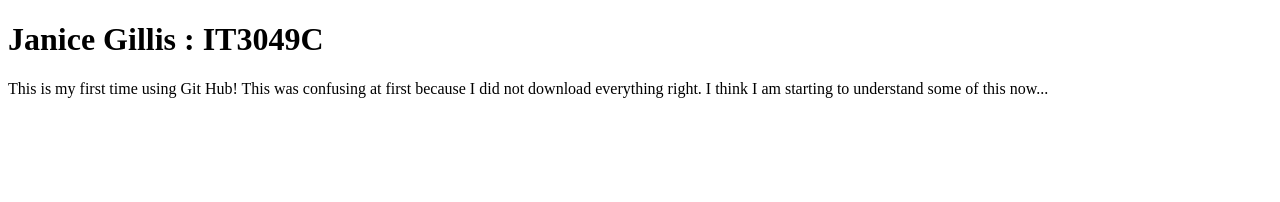
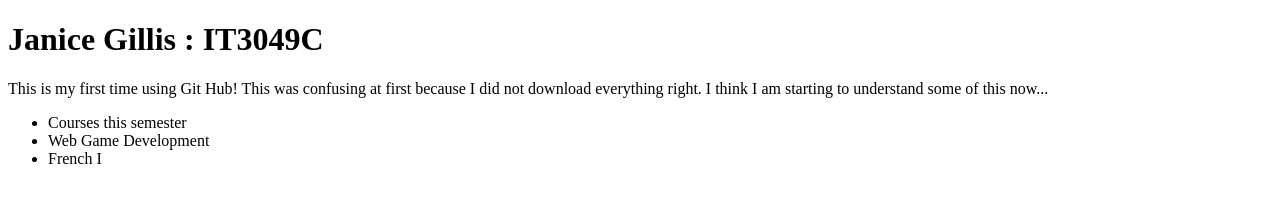
Before and after one commit to gillisj2/mywebsite3, a plain HTML site: page index.html in a window 1280 px wide. Drawn offline with Linux system fonts and the light colour scheme.

Commit message:
added unordered list

```diff
--- a/index.html
+++ b/index.html
@@ -8,5 +8,10 @@
 <body>
     <h1>Janice Gillis : IT3049C</h1>
     <p>This is my first time using Git Hub!  This was confusing at first because I did not download everything right.  I think I am starting to understand some of this now...</p>
+  <ul>
+<li>Courses this semester</li>
+<li>Web Game Development </li>
+<li>French I</li>
+  </ul>
 </body>
 </html>
```
